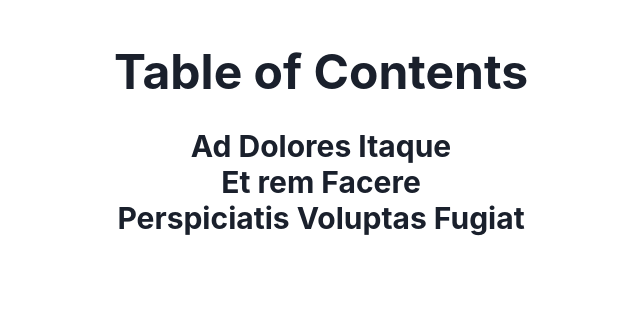
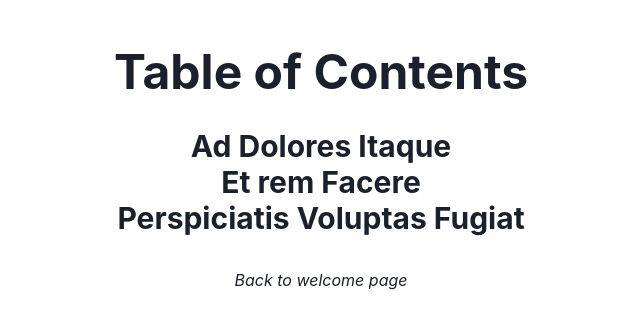
Before and after one commit to Haosik/nextjs-chakra-auth0, a Next.js app: page /blog in a window 1280 px wide. Shown: the top 328 px of the page, without its empty margins (319-959 px from the left). Built offline with nearby package versions, Linux system fonts and the light colour scheme.

Commit message:
links to index

```diff
--- a/pages/blog/index.tsx
+++ b/pages/blog/index.tsx
@@ -1,6 +1,6 @@
 import { GetStaticProps, NextPage } from 'next';
 import NextLink from 'next/link';
-import { Box, Heading, Link, Flex } from '@chakra-ui/react';
+import { Box, Heading, Link, Flex, Text } from '@chakra-ui/react';
 
 export interface IBlogType {
   slug: string;
@@ -33,6 +33,11 @@ const BlogIndexPage: NextPage<IBlogIndexPageProps> = (props) => (
           </Link>
         </NextLink>
       ))}
+      <NextLink href="/" passHref>
+        <Link marginY="2rem">
+          <Text fontStyle="italic">Back to welcome page</Text>
+        </Link>
+      </NextLink>
     </Flex>
   </Box>
 );
```
Also changed, not shown: pages/secret.tsx (+6 -1 lines).
